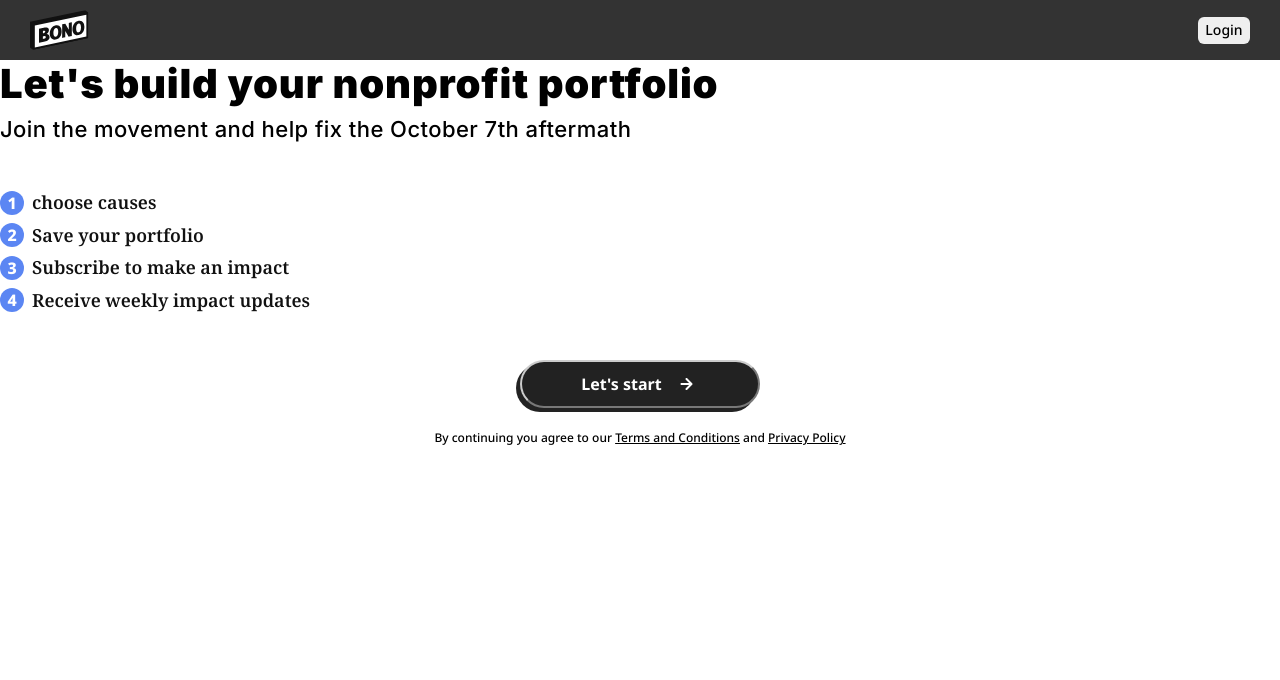
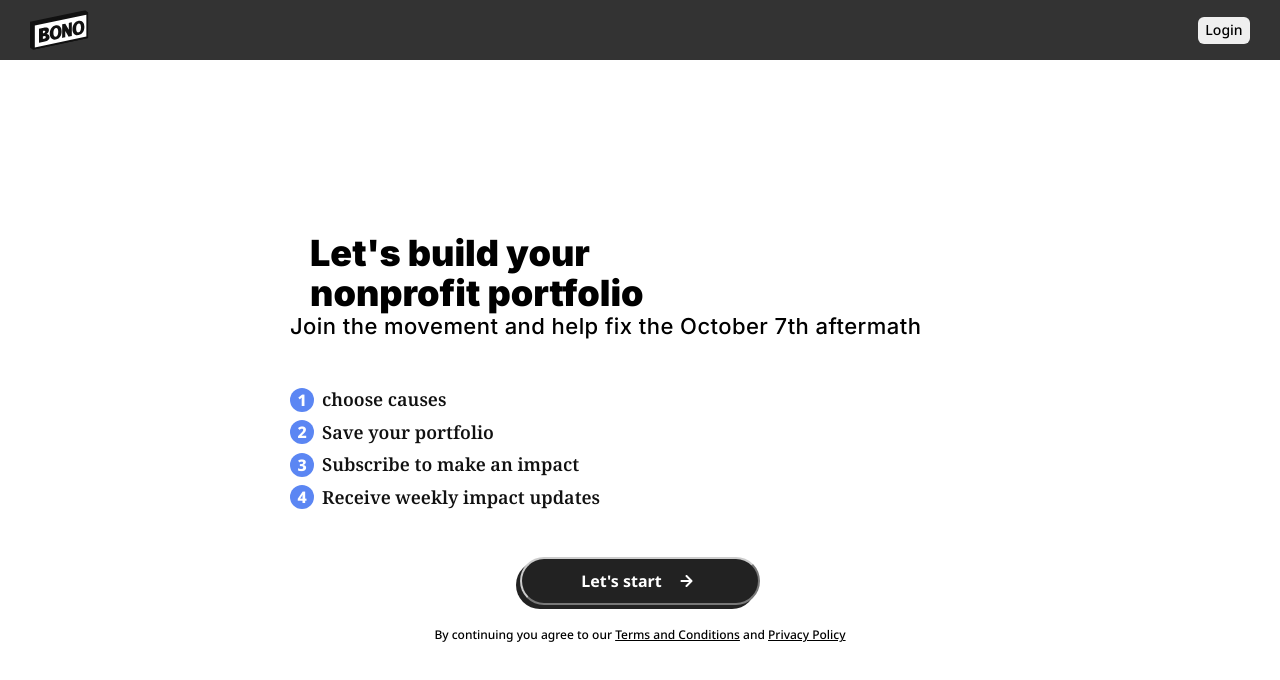
Before and after one commit to miladBann/Bono, a Next.js app: page / in a window 1280 px wide. Shown: the top 680 px of the page. Built offline with nearby package versions, Linux system fonts and the light colour scheme.

Commit message:
Update index.tsx

```diff
--- a/pages/index.tsx
+++ b/pages/index.tsx
@@ -32,6 +32,7 @@ export default function Home() {
         <link rel="icon" href="/favicon.ico" />
       </Head>
 
+      <div className={styles.uniter}>
           {
             isMobile ? <>
               <div className={styles.logo_cont}>
@@ -40,8 +41,8 @@ export default function Home() {
             </> : null
           }
 
-      <div className="row">
-          <h1 className="h1">Let's build your nonprofit portfolio</h1>
+          <div className={styles.row}>
+              <h1 className={styles.h1}>Let's build your nonprofit portfolio</h1>
 
               <h2 className={styles.h2}>Join the movement and help fix the October 7th aftermath</h2>
 
@@ -60,6 +61,8 @@ export default function Home() {
 
 
           </div>
+      </div>
+
     </>
   );
 }
```
Lines whose indentation alone changed are shown as unchanged.
